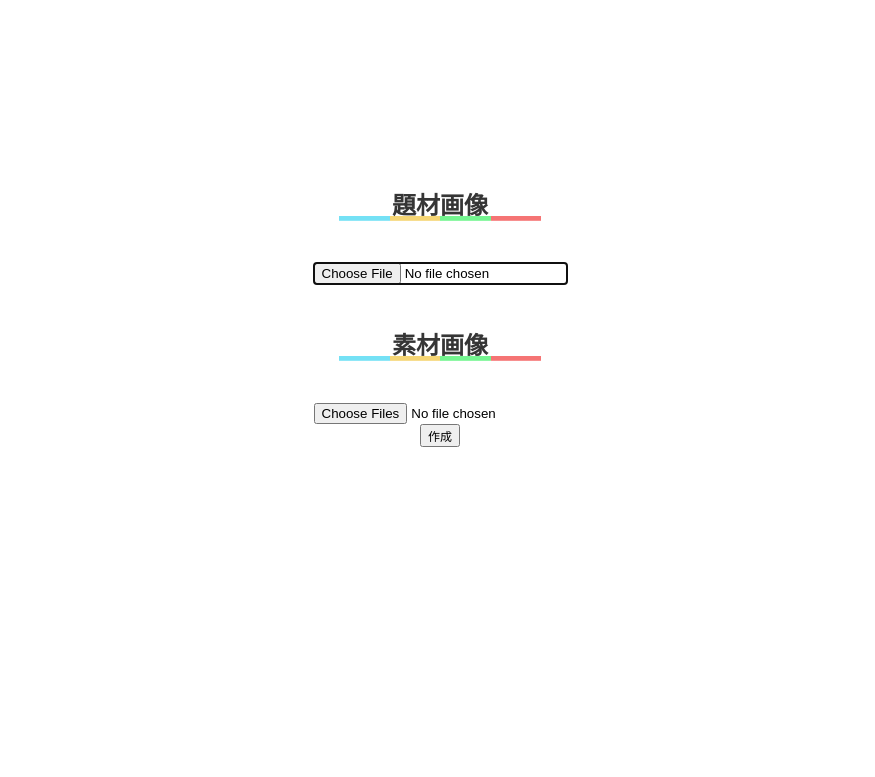
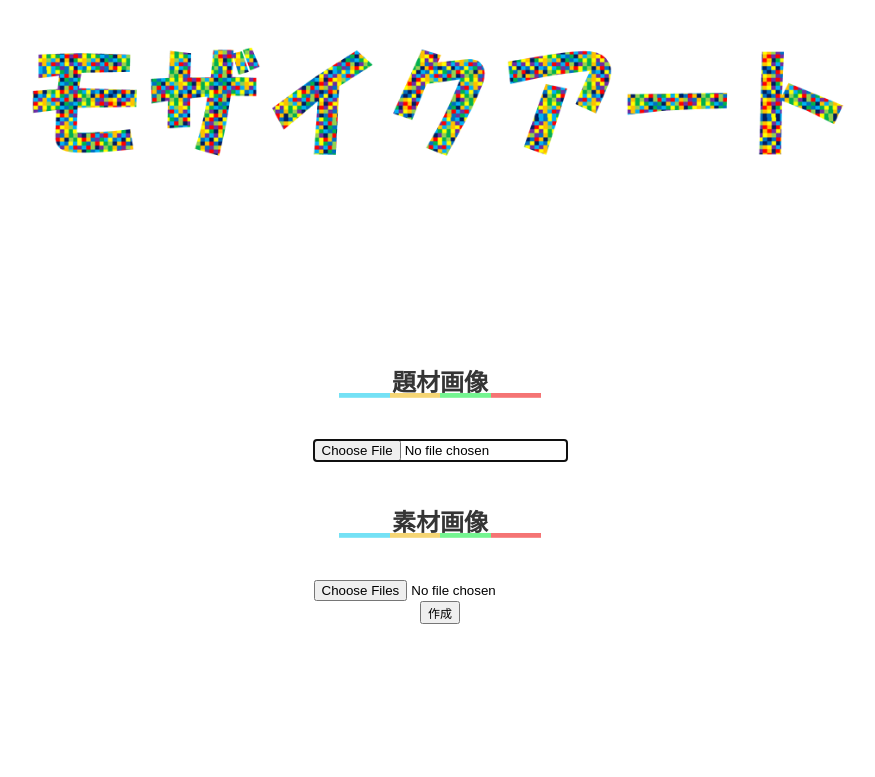
Before and after one commit to ArakiShunya/mozaicArt, a plain HTML site: page index.html in a window 1280 px wide. Shown: the whole page, without its empty margins (200-1075 px from the left). Drawn offline with Linux system fonts and the light colour scheme.

Commit message:
Update index.html

```diff
--- a/index.html
+++ b/index.html
@@ -5,7 +5,7 @@
     <link rel="stylesheet" href="App.css">
   </head>
   <body>
-    <header></header>
+    <header><img src="title.png" style="width:100%"></header>
     <div class="box">
       <canvas id="cvTest"></canvas>
       <img id="png">
```
